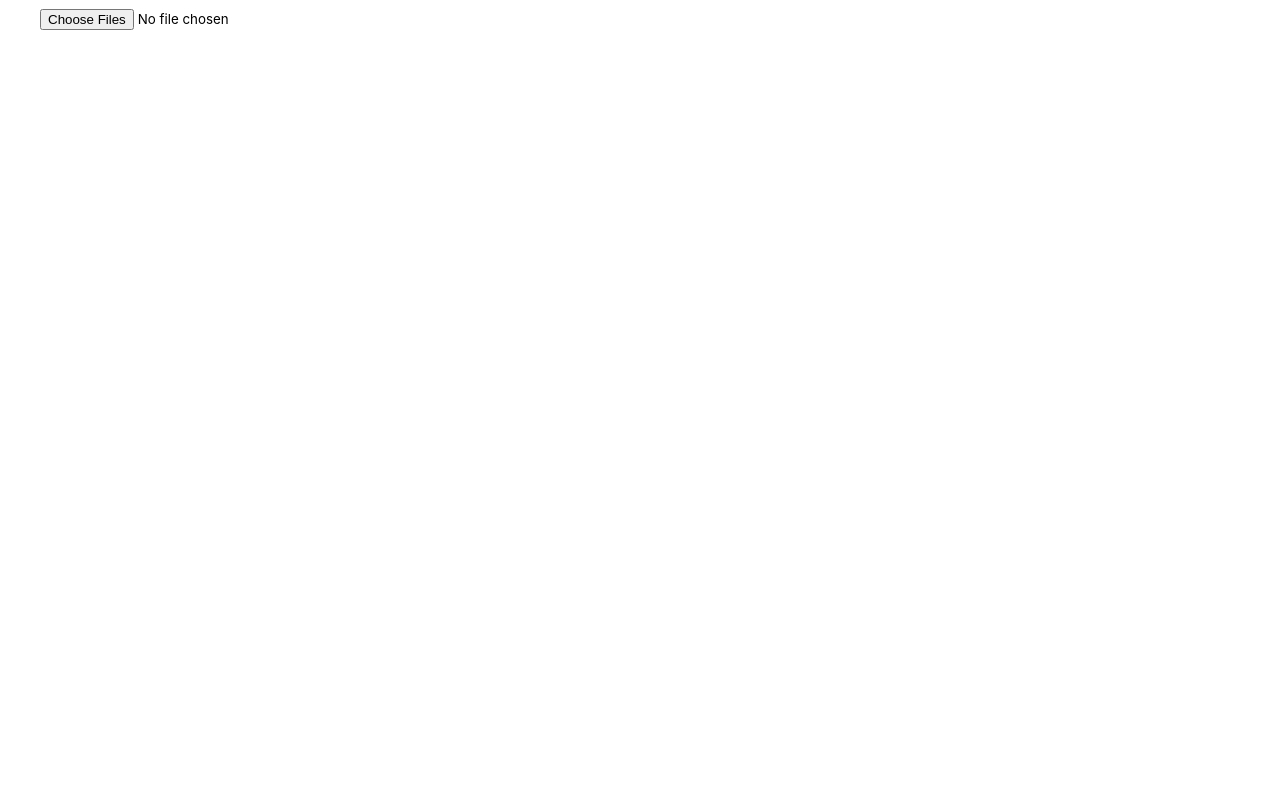
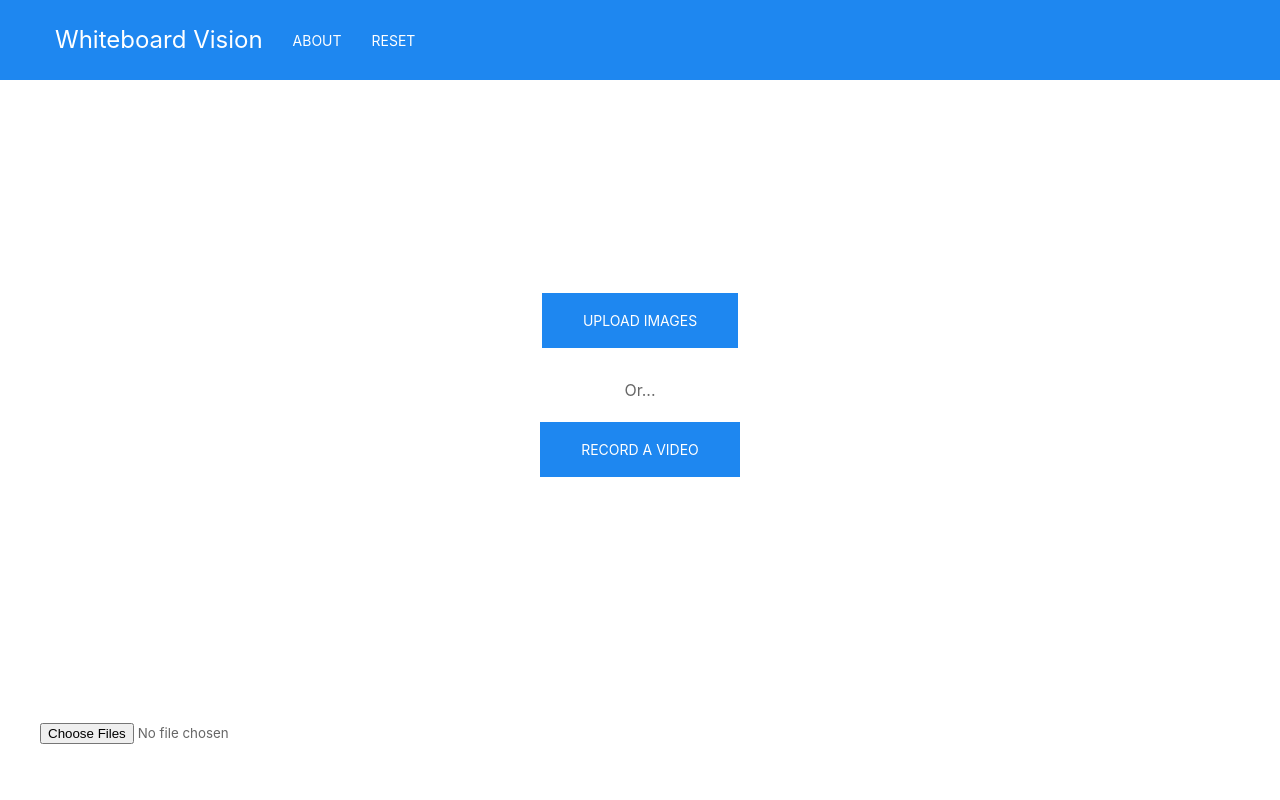
Before and after one commit to Brikwerk/whiteboard-vision, a Flask app: page / in a window 1280 px wide. Before the commit the page is almost empty. Run offline with Flask 2, Linux system fonts and the light colour scheme.

Commit message:
Added navbar and start buttons

```diff
--- a/app/static/main.css
+++ b/app/static/main.css
@@ -1,5 +1,32 @@
 * {
     font-family: -apple-system, BlinkMacSystemFont, 'Segoe UI', Roboto, Oxygen, Ubuntu, Cantarell, 'Open Sans', 'Helvetica Neue', sans-serif;
+}
+
+html, body {
+    height: 100%;
+    min-height: 100%;
+}
+
+/** NAVBAR STYLING **/
+
+#navbar-container, #navbar {
+    color: white;
+    background-color: #1e87f0;
+}
+
+.uk-navbar-nav>li>a, .uk-navbar-nav>li>a:active, .uk-navbar-nav>li:hover>a, .uk-logo, .uk-logo:hover {
+    color: #fff;
+}
+
+/** START BUTTON STYLING **/
+
+#button-container {
+    display: grid;
+    min-height: 80%;
+}
+
+#button-wrapper {
+    margin: auto;
 }
 
 #image-upload-form {
@@ -23,6 +50,8 @@
     width: 100%;
 }
 
+/** ROI RENDER STYLING **/
+
 .roi {
     position: absolute;
     display: block;
--- a/app/templates/index.html
+++ b/app/templates/index.html
@@ -2,13 +2,57 @@
 <html>
     <head>
         <title>Whiteboard Vision</title>
+        <!-- UIkit CSS -->
+        <link rel="stylesheet" href="/static/uikit.min.css"/>
+
+        <!-- UIkit JS -->
+        <script src="/static/uikit.min.js"></script>
+        <script src="/static/uikit-icons.min.js"></script>
+
+        <!-- CUSTOM CSS -->
         <link rel="stylesheet" type="text/css" href="/static/main.css">
     </head>
     <body>
-        <noscript>
-            Sorry, but JavaScript is required to enable the functionality of this page.
-            Please enable JavaScript to continue.
+        <!-- NAVBAR -->
+        <div id="navbar-container" class="uk-container uk-container-expand">
+            <nav id="navbar" class="uk-navbar-container uk-margin" uk-navbar>
+                <div class="uk-navbar-left">
+                    <a class="uk-navbar-item uk-logo" href="#">Whiteboard Vision</a>
+                    <ul class="uk-navbar-nav uk-light">
+                        <li>
+                            <a href="#">
+                                About
+                            </a>
+                        </li>
+                        <li>
+                            <a href="#">
+                                Reset
+                            </a>
+                        </li>
+                    </ul>
+                </div>
+            </nav>
+        </div>
+        <noscript class="uk-section">
+            <div class="uk-container">
+                Sorry, but JavaScript is required to enable the functionality of this page.
+                Please enable JavaScript to continue.
+            </div>
         </noscript>
+        <!-- START BUTTONS-->
+        <div id="button-container">
+            <div id="button-wrapper">
+                <p uk-margin>
+                    <button class="uk-align-center uk-button uk-button-primary uk-button-large">Upload Images</button>
+                </p>
+                <p uk-margin class="uk-text-center">
+                    Or...
+                </p>
+                <p uk-margin>
+                    <button class="uk-align-center uk-button uk-button-primary uk-button-large">Record a Video</button>
+                </p>
+            </div>
+        </div>
         <form id="image-upload-form">
             <input id="image-upload" type="file" name="images" multiple/>
         </form>
```
